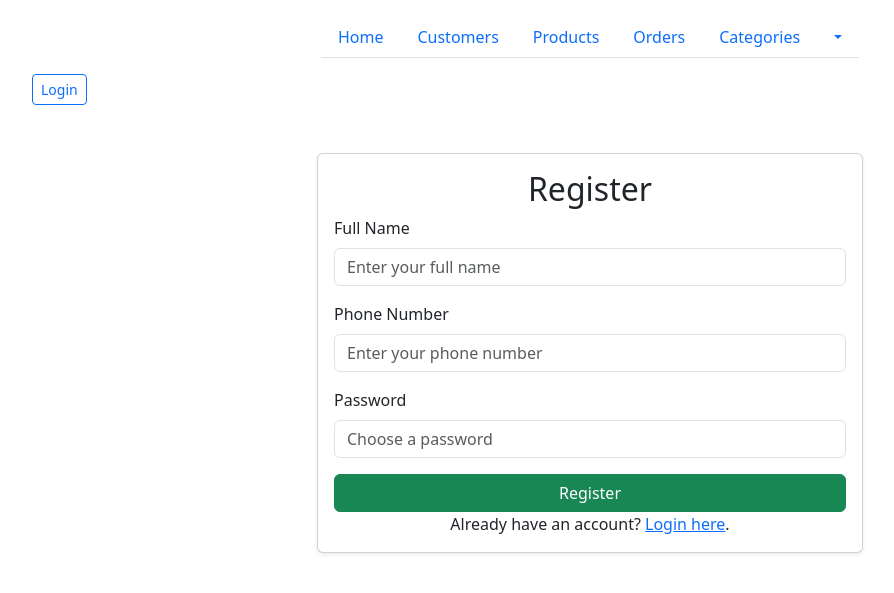
After one commit to mwcyu/ACIT2911Group18, a Flask app: page /register in a window 1280 px wide. The commit adds this page. Shown: the top 593 px of the page, without its empty margins (50-944 px from the left). Run offline with Flask 3, Linux system fonts and the light colour scheme.

Commit message:
register, login and logout

```diff
--- a/app.py
+++ b/app.py
@@ -1,15 +1,13 @@
-from flask import Flask, render_template, redirect, url_for
+from flask import Flask, render_template, redirect, url_for, request, session
+from flask_login import LoginManager, login_user, logout_user, login_required, current_user
+
 from models import Customer,Category,Product,Order,ProductOrder
 from pathlib import Path
 from db import db
 from routes import api_bp, products_bp, customers_bp, categories_bp, orders_bp, practice_bp
 
 app = Flask (__name__)
-
-
-# @app.route("/")
-# def home():
-#     return render_template("home.html", my_list=[]"Tim", "Bob", "Alice")
+app.config["SECRET_KEY"] = '13922688c391dba2f50e73a51598e97f1bfb99d739339cc63e87138b171dab1c'
 
 # This will make Flask use a 'sqlite' database with the filename provided
 app.config["SQLALCHEMY_DATABASE_URI"] = "sqlite:///project1.db"
@@ -31,11 +29,89 @@ app.register_blueprint(practice_bp,url_prefix="/practice")
 
 # Adjust to your needs / liking. Most likely, you want to use "." for your instance path. This is up to you. You may also use "data"
 
+# flask_login setup
+login_manager = LoginManager()
+login_manager.login_view = "login_page"
+login_manager.init_app(app)
+
+@login_manager.user_loader
+def load_user(user_id):
+    stmt = db.select(Customer).where(Customer.id == user_id)
+    customer = db.session.execute(stmt).scalar()
+    return customer
+
+
 @app.route("/")
 def home_page():
-    cat_stmt = db.select(Category)
-    categories = db.session.execute(cat_stmt).scalars()
-    return render_template("base.html", categories=categories)
+    stmt = db.select(Category)
+    categories = db.session.execute(stmt).scalars()
+
+
+
+    return render_template("base.html", categories=categories, current_user=current_user)
+
+
+@app.route("/login", methods=["GET", "POST"])
+def login_page():
+    error_message = None
+    if request.method == "POST":
+        phone = request.form.get("phone", '').strip()
+        password = request.form.get("password", '').strip()
+
+        stmt = db.select(Customer).where(Customer.phone == phone)
+        customer = db.session.execute(stmt).scalar_one_or_none()
+
+        if customer and customer.password == password:
+            login_user(customer)
+
+            print("---- SESSION DATA ----")
+            print(dict(session))
+            print("----------------------")
+
+            return redirect(url_for('dashboard_page'))
+        else:
+            error_message = "Invalid phone number or password. Please try again."
+
+    return render_template("login.html", error_message=error_message)
+
+
+@app.route("/register", methods=["GET", "POST"])
+def register_page():
+    if request.method == "POST":
+        name = request.form.get('name').strip()
+        phone = request.form.get('phone').strip()
+        password = request.form.get('password').strip()
+
+        stmt = db.select(Customer).where(Customer.phone == phone)
+        customer = db.session.execute(stmt).scalar()
+
+        if customer:
+            return render_template("register.html", error_message="This phone number already has an account")
+
+        new_customer = Customer(name=name, phone=phone, password=password)
+        db.session.add(new_customer)
+        db.session.commit()
+
+        return redirect(url_for('login_page'))
+
+    return render_template("register.html")
+
+@app.route("/logout")
+@login_required
+def logout():
+    logout_user()
+
+    print(dict(session))
+
+    return redirect(url_for("home_page"))
+
+
+@app.route("/dashboard")
+@login_required
+def dashboard_page():
+    print(current_user.name)
+    orders = current_user.orders
+    return render_template("dashboard.html", orders=orders)
 
 
 if __name__ == "__main__":
--- a/templates/base.html
+++ b/templates/base.html
@@ -1,9 +1,11 @@
 <!DOCTYPE html>
 <html>
-
   <head>
     <title>{% block pagetitle %}Store{% endblock %}</title>
-  <link href="https://cdn.jsdelivr.net/npm/bootstrap@5.3.3/dist/css/bootstrap.min.css" rel="stylesheet" />
+    <link
+      href="https://cdn.jsdelivr.net/npm/bootstrap@5.3.3/dist/css/bootstrap.min.css"
+      rel="stylesheet"
+    />
   </head>
 
   <body>
@@ -11,41 +13,57 @@
       <header class="d-flex justify-content-center py-3">
         <ul class="nav nav-tabs nav-fill">
           <li class="nav-item">
-          <a href="{{ url_for('home_page') }}"
-            class="nav-link {% if request.endpoint == 'home_page' %}active{% endif %}">
+            <a
+              href="{{ url_for('home_page') }}"
+              class="nav-link {% if request.endpoint == 'home_page' %}active{% endif %}"
+            >
               Home
             </a>
           </li>
           <li class="nav-item">
-          <a href="{{ url_for('customers.customers_detail') }}"
-            class="nav-link {% if request.endpoint == 'customers.customers_detail' %}active{% endif %}">
+            <a
+              href="{{ url_for('customers.customers_detail') }}"
+              class="nav-link {% if request.endpoint == 'customers.customers_detail' %}active{% endif %}"
+            >
               Customers
             </a>
           </li>
           <li class="nav-item">
-          <a href="{{ url_for('products.all_products_page') }}"
-            class="nav-link {% if request.endpoint == 'products.all_products_page' %}active{% endif %}">
+            <a
+              href="{{ url_for('products.all_products_page') }}"
+              class="nav-link {% if request.endpoint == 'products.all_products_page' %}active{% endif %}"
+            >
               Products
             </a>
           </li>
           <li class="nav-item">
-          <a href="{{ url_for('orders.orders_page') }}"
-            class="nav-link {% if request.endpoint == 'orders.orders_page' %}active{% endif %}">
+            <a
+              href="{{ url_for('orders.orders_page') }}"
+              class="nav-link {% if request.endpoint == 'orders.orders_page' %}active{% endif %}"
+            >
               Orders
             </a>
           </li>
           <li class="nav-item d-flex">
-          <a href="{{ url_for('categories.categories_page') }}"
-            class="nav-link {% if request.endpoint == 'categories.categories_page' %}active{% endif %}">
+            <a
+              href="{{ url_for('categories.categories_page') }}"
+              class="nav-link {% if request.endpoint == 'categories.categories_page' %}active{% endif %}"
+            >
               Categories
             </a>
-          <a href="#" class="nav-link dropdown-toggle" data-bs-toggle="dropdown"></a>
+            <a
+              href="#"
+              class="nav-link dropdown-toggle"
+              data-bs-toggle="dropdown"
+            ></a>
             <ul class="dropdown-menu">
               {% for category in categories %}
               <li>
                 <!-- For each category, if you need an active class you might compare a parameter passed to the template -->
-              <a class="dropdown-item {% if request.endpoint == 'category_detail' and request.view_args.name == category.name %}active{% endif %}"
-                href="{{ url_for('categories.category_detail', name=category.name) }}">
+                <a
+                  class="dropdown-item {% if request.endpoint == 'category_detail' and request.view_args.name == category.name %}active{% endif %}"
+                  href="{{ url_for('categories.category_detail', name=category.name) }}"
+                >
                   {{ category.name }}
                 </a>
               </li>
@@ -54,6 +72,20 @@
           </li>
         </ul>
       </header>
+      <div class="text-start">
+        {% if current_user.is_authenticated %} Logged in as {{ current_user.name
+        }}
+        <a href="{{ url_for('logout') }}" class="btn btn-outline-danger btn-sm"
+          >Logout</a
+        >
+        {% else %}
+        <a
+          href="{{ url_for('login_page') }}"
+          class="btn btn-outline-primary btn-sm me-2"
+          >Login</a
+        >
+        {% endif %}
+      </div>
 
       {% block content %}
       <h1>Welcome to Marco's Store</h1>
@@ -61,5 +93,4 @@
     </div>
     <script src="https://cdn.jsdelivr.net/npm/bootstrap@5.3.3/dist/js/bootstrap.bundle.min.js"></script>
   </body>
-
 </html>
--- /dev/null
+++ b/templates/register.html
@@ -0,0 +1,63 @@
+{% extends "base.html" %} {% block pagetitle %}Register - Store{% endblock %} {%
+block content %}
+<div class="row justify-content-center mt-5">
+  <div class="col-md-6">
+    <div class="card shadow-sm">
+      <div class="card-body">
+        <h2 class="card-title text-center">Register</h2>
+
+        {% if error_message %}
+        <div class="alert alert-danger">{{ error_message }}</div>
+        {% endif %}
+
+        <form method="POST" action="{{ url_for('register_page') }}">
+          <div class="mb-3">
+            <label for="name" class="form-label">Full Name</label>
+            <input
+              type="text"
+              class="form-control"
+              id="name"
+              name="name"
+              placeholder="Enter your full name"
+              required
+            />
+          </div>
+
+          <div class="mb-3">
+            <label for="phone" class="form-label">Phone Number</label>
+            <input
+              type="text"
+              class="form-control"
+              id="phone"
+              name="phone"
+              placeholder="Enter your phone number"
+              required
+            />
+          </div>
+
+          <div class="mb-3">
+            <label for="password" class="form-label">Password</label>
+            <input
+              type="password"
+              class="form-control"
+              id="password"
+              name="password"
+              placeholder="Choose a password"
+              required
+            />
+          </div>
+
+          <div class="d-grid">
+            <button type="submit" class="btn btn-success">Register</button>
+          </div>
+        </form>
+
+        <div class="text-center">
+          Already have an account?
+          <a href="{{ url_for('login_page') }}">Login here</a>.
+        </div>
+      </div>
+    </div>
+  </div>
+</div>
+{% endblock %}
```
Also changed, not shown: customers.csv (+21 -21 lines), models/customer.py (+11 -1 lines), templates/dashboard.html (added, +30 -0 lines), templates/login.html (added, +59 -0 lines), project1.db, 1 other file. Lines whose indentation alone changed are shown as unchanged.
